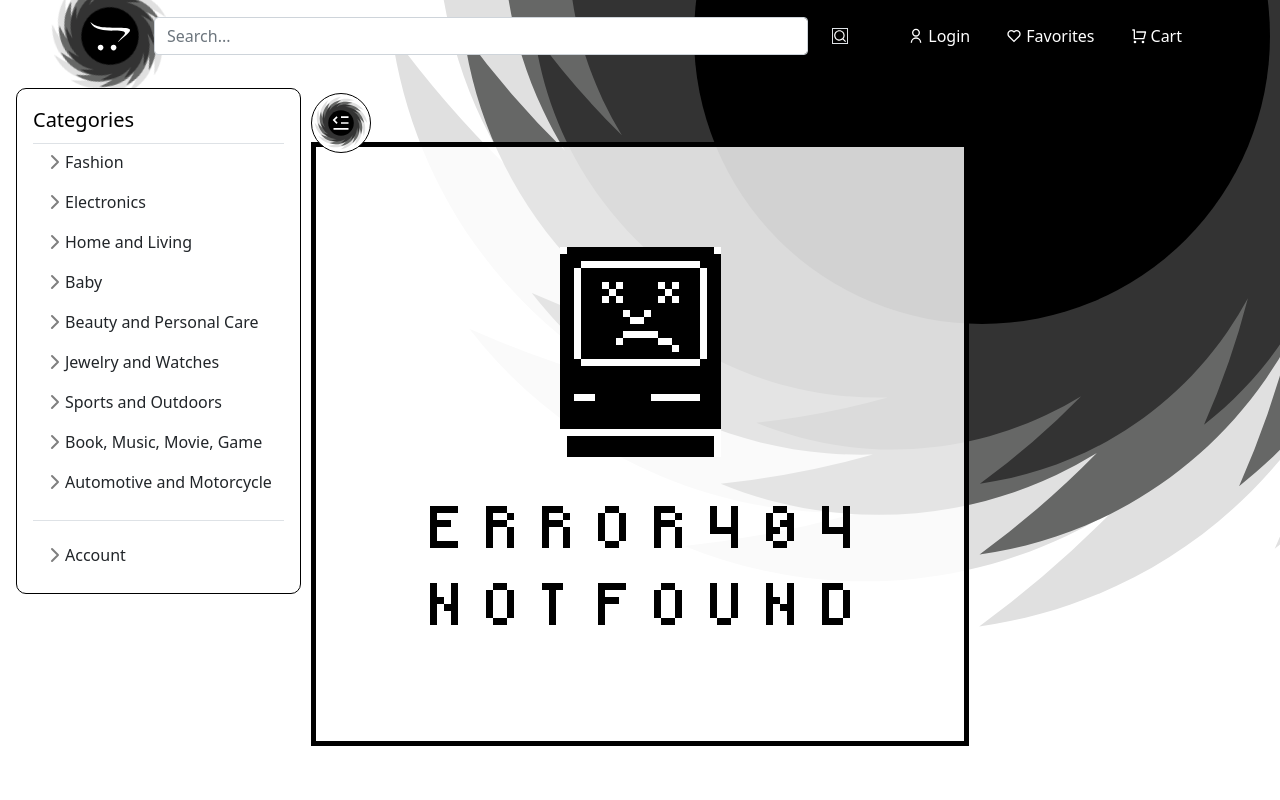
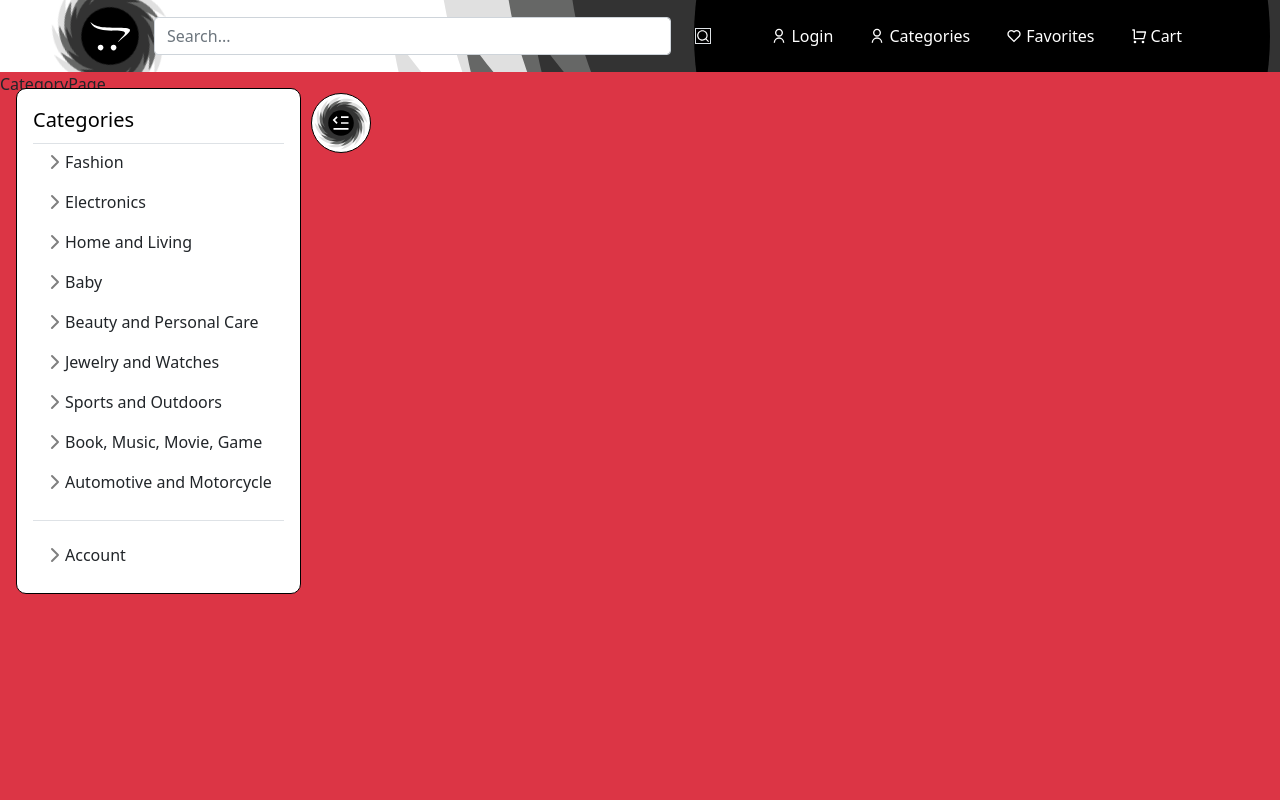
Before and after one commit to yucedemirayak/e-Commerce-React, a React (Create React App) app: page /Categories in a window 1280 px wide. Shown: the top 800 px of the page. Built offline with nearby package versions, Linux system fonts and the light colour scheme.

Commit message:
changed scss file names

```diff
--- a/src/Components/Header/index.js
+++ b/src/Components/Header/index.js
@@ -71,7 +71,12 @@ const Header = () => {
                 Login
               </Link>
             </li>
-
+            <li>
+              <Link to={"./Categories"} className="nav-link">
+                <RiUserLine className="mx-1 mb-1" />
+                Categories
+              </Link>
+            </li>
             <li>
               <Link to={"./Favorites"} className="nav-link">
                 <RiHeartLine className="mx-1 mb-1" />
--- /dev/null
+++ b/src/Pages/CategoryPage/index.js
@@ -0,0 +1,10 @@
+import React from 'react'
+import "../CategoryPage/categoryPage.scss"
+
+const CategoryPage = () => {
+  return (
+    <div className='min-vh-100 bg-danger'>CategoryPage</div>
+  )
+}
+
+export default CategoryPage;
--- a/src/Services/Routes/PageRoutes.js
+++ b/src/Services/Routes/PageRoutes.js
@@ -9,6 +9,7 @@ import Cart from "../../Pages/Cart";
 import PageNotFound from "../../Pages/PageNotFound";
 import SignUp from "../../Pages/SignUp";
 import Team from "../../Pages/Team";
+import CategoryPage from "../../Pages/CategoryPage";
 // import RequireAuth from "./requireAuth";
 const PageRoutes = () => {
   return (
@@ -22,6 +23,7 @@ const PageRoutes = () => {
           <Route exact path="/Cart" element={<Cart />} />
           <Route exact path="/SignUp" element={<SignUp/>} />
           <Route exact path="/Team" element={<Team/>} />
+          <Route exact path="/Categories" element={<CategoryPage/>} />
           <Route path="*" element={<PageNotFound />} />
         </Route>
 
```
Also changed, not shown: src/Pages/Categories/index.js (deleted, +0 -9 lines), src/Pages/CategoryPage/categoryPage.scss (added).
